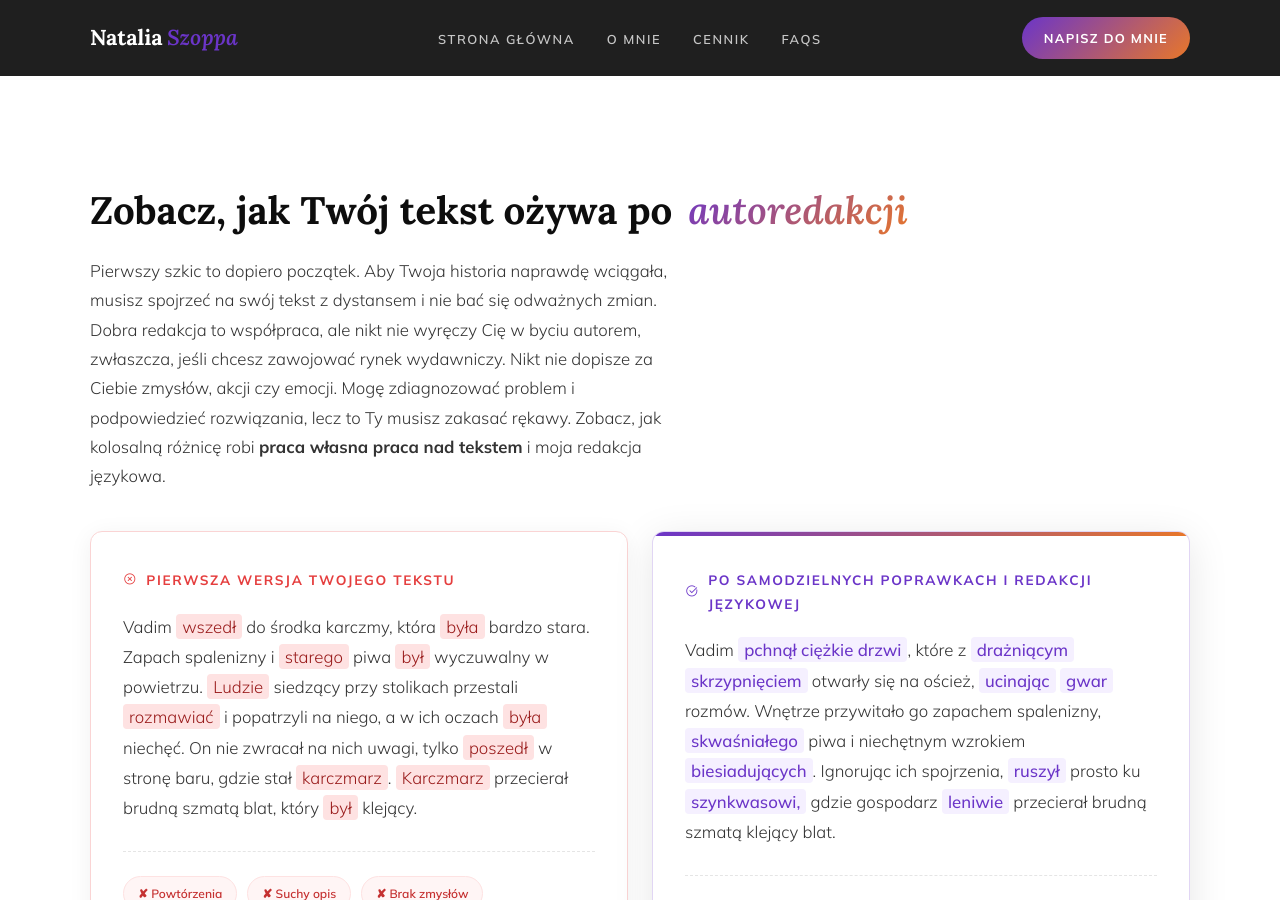
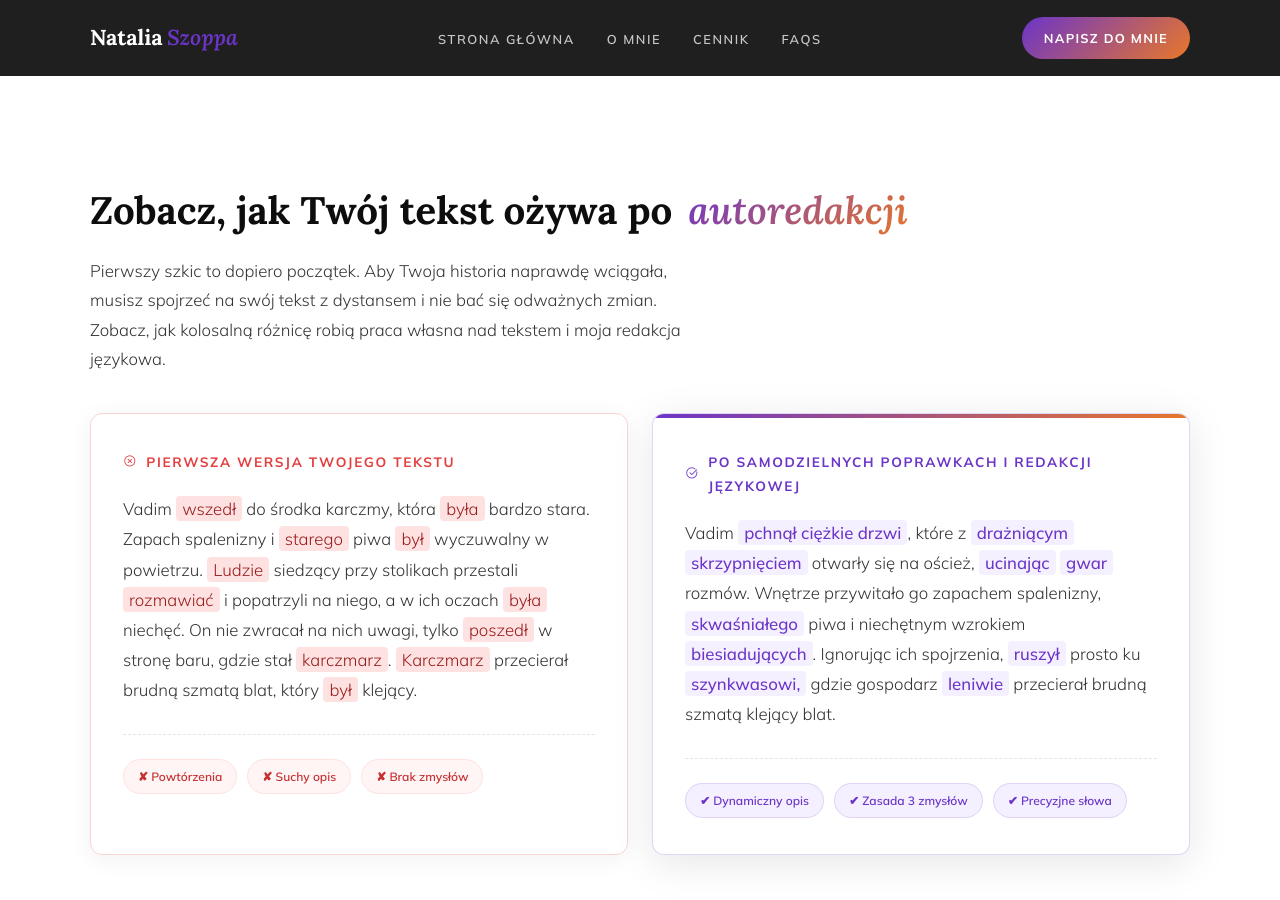
Before and after one commit to Bonnie00726/nataliaszoppa, a Jekyll site: the page built from index.html, in a window 1280 px wide and 900 px high, scrolled down 4659 px. Built offline with Jekyll 4.4.1, drawn with Linux system fonts in a browser that asks for light colours.

Commit message:
Update index.html

```diff
--- a/index.html
+++ b/index.html
@@ -394,7 +394,9 @@ title: Redakcja, korekta, skład
 <section class="section">
     <div class="container">
        <h2 class="section-h2 reveal">Zobacz, jak Twój tekst ożywa po <em>autoredakcji</em></h2>
-<p class="services-desc reveal delay-1" style="margin-bottom: 40px;">Pierwszy szkic to dopiero początek. Aby Twoja historia naprawdę wciągała, musisz spojrzeć na swój tekst z dystansem i nie bać się odważnych zmian. Dobra redakcja to współpraca, ale nikt nie wyręczy Cię w byciu autorem, zwłaszcza, jeśli chcesz zawojować rynek wydawniczy. Nikt nie dopisze za Ciebie zmysłów, akcji czy emocji. Mogę zdiagnozować problem i podpowiedzieć rozwiązania, lecz to Ty musisz zakasać rękawy. Zobacz, jak kolosalną różnicę robi <strong>praca własna praca nad tekstem</strong> i moja redakcja językowa.</p>
+<p class="services-desc reveal delay-1" style="margin-bottom: 40px">
+    Pierwszy szkic to dopiero początek. Aby Twoja historia naprawdę wciągała, musisz spojrzeć na swój tekst z dystansem i nie bać się odważnych zmian. Zobacz, jak kolosalną różnicę robią praca własna nad tekstem i moja redakcja językowa.
+</p>
 
         <div class="comparison-container reveal delay-2">
             <div class="comparison-box before">
```
